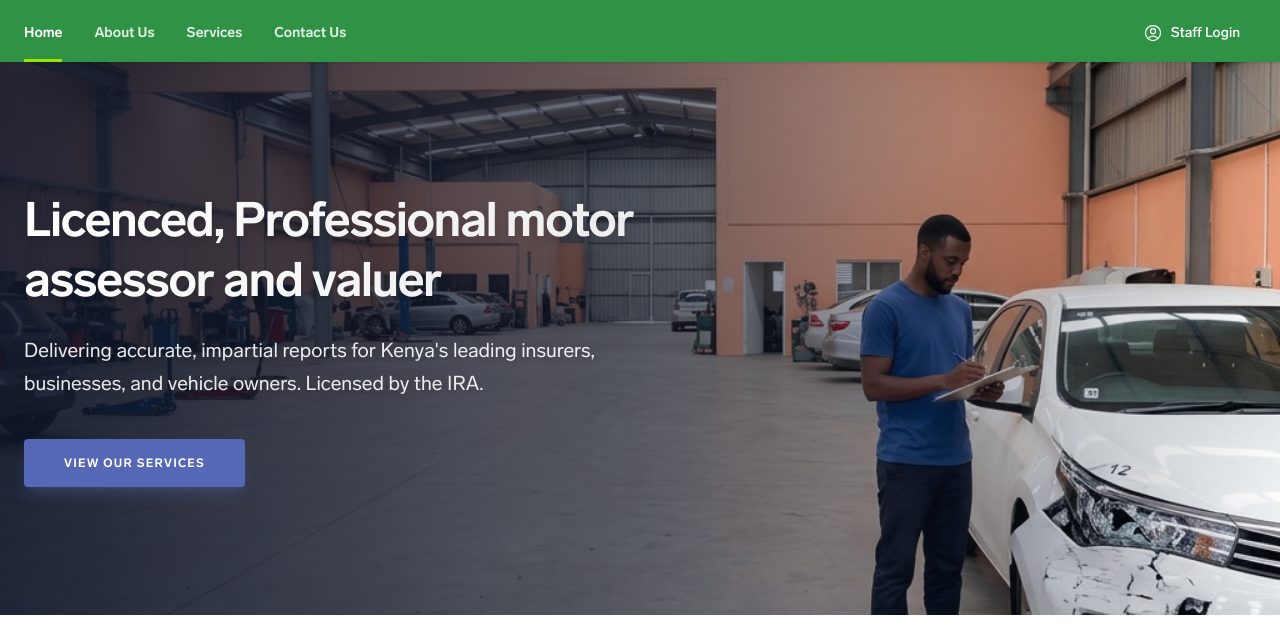
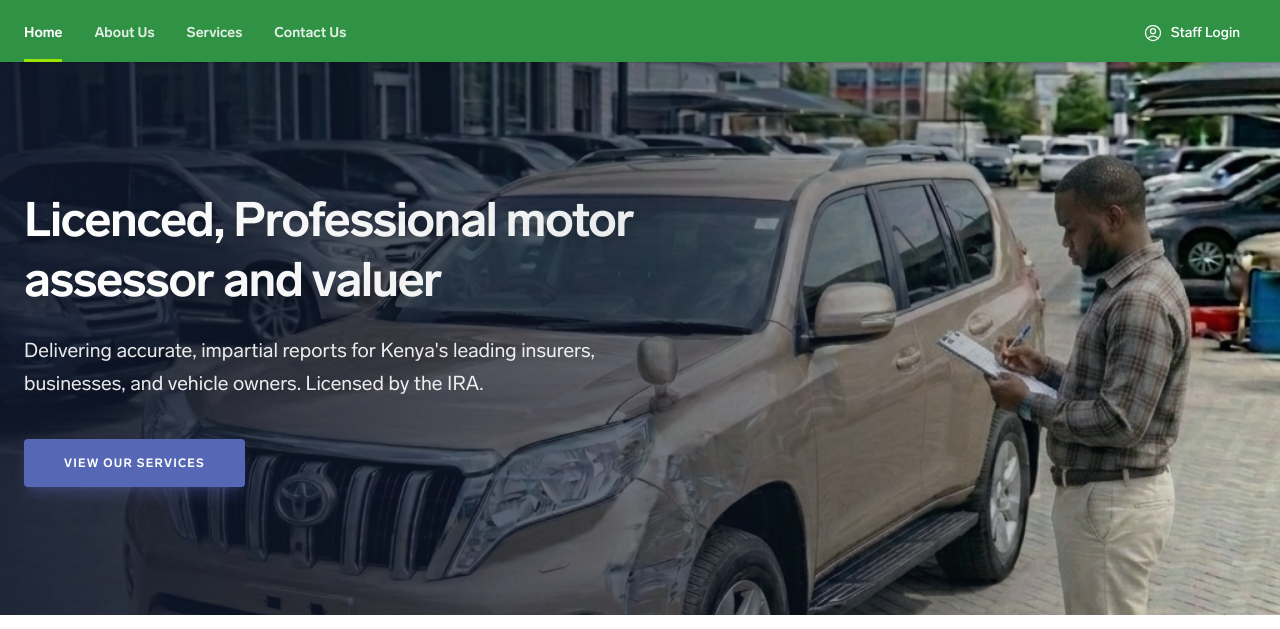
Before and after one commit to victorkimuyu/xenon-website, a website: page index.html in a window 1280 px wide. Shown: the part 171-800 px from the top of the page. Drawn offline with Linux system fonts and the light colour scheme.

Commit message:
Improved home page hero image

```diff
--- a/index.html
+++ b/index.html
@@ -148,7 +148,7 @@
     <!-- Hero Section -->
     <section class="relative text-left px-6 py-20 md:py-32 overflow-hidden">
         <div class="absolute inset-0 bg-cover bg-center"
-            style="background-image: url('static/images/assessor_hero_v6.png');">
+            style="background-image: url('static/images/assessor_hero_plaid_v7.png');">
             <!-- Semi-transparent gradient overlay to ensure text readability -->
             <div class="absolute inset-0 bg-gradient-to-r from-slate-900/90 via-slate-900/60 to-transparent"></div>
         </div>
```
Also changed, not shown: static/images/assessor_hero_plaid.png (added), static/images/assessor_hero_plaid_v2.png (added), static/images/assessor_hero_plaid_v3.png (added), static/images/assessor_hero_plaid_v4.png (added), static/images/assessor_hero_plaid_v5.png (added), static/images/assessor_hero_plaid_v6.png (added), static/images/assessor_hero_plaid_v7.png (added).
